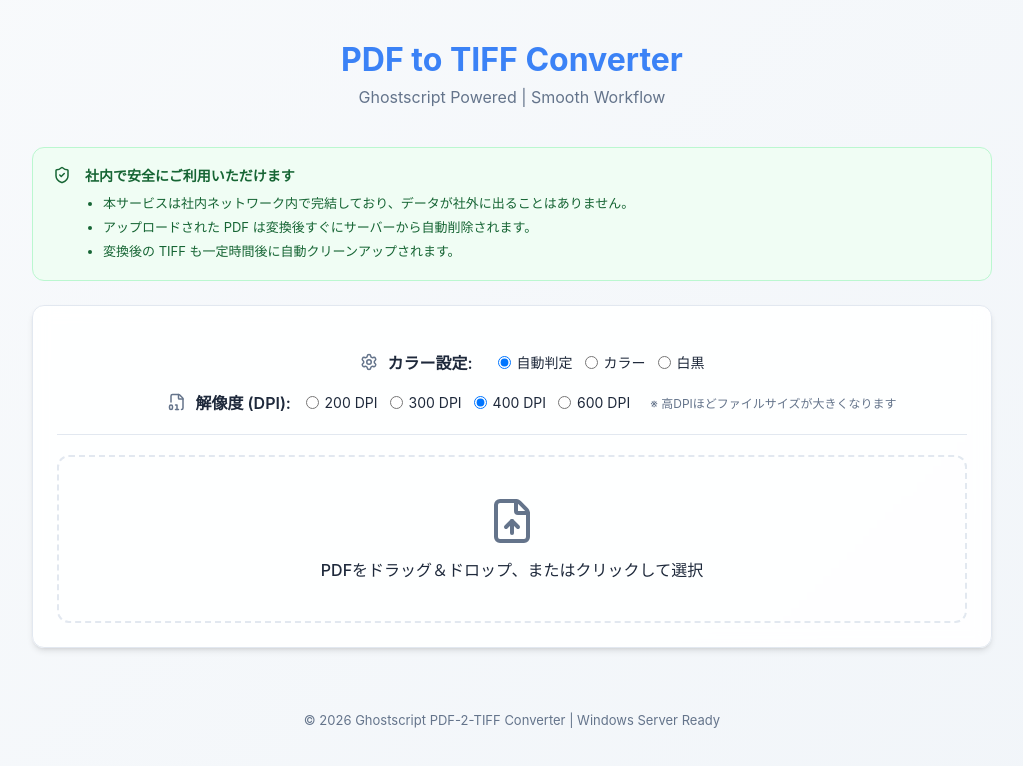
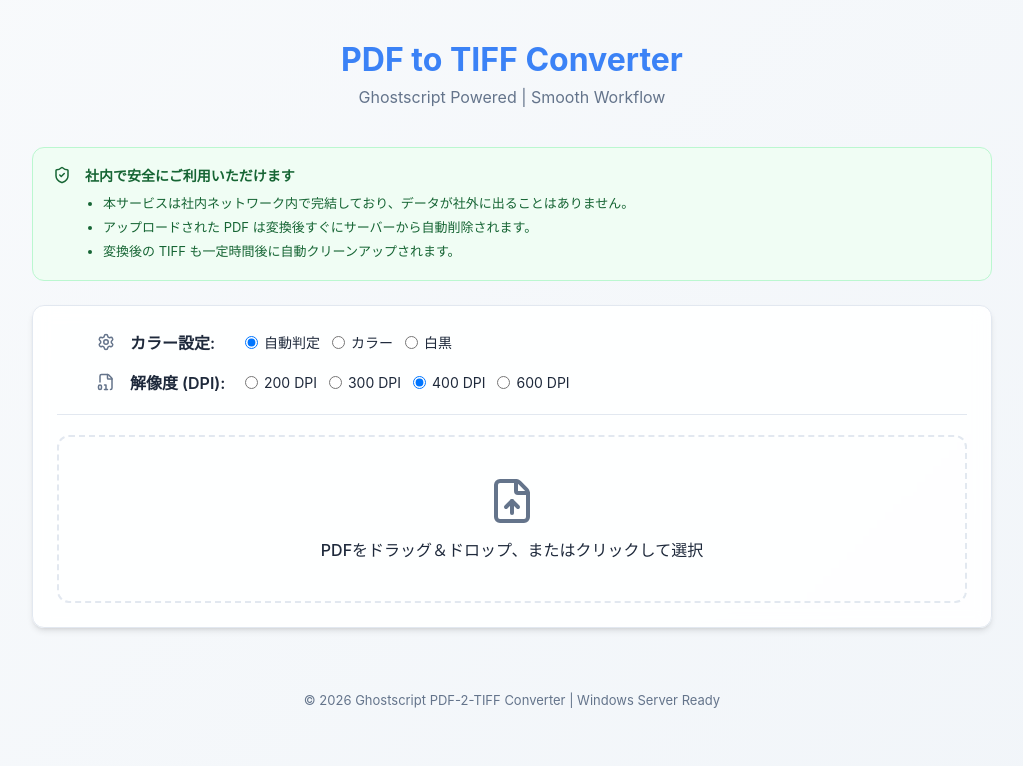
Before and after one commit to masaya-kikuchi-59253/pdf-2-tiff, a React app in the folder frontend/: page / in a window 1280 px wide. Shown: the top 766 px of the page, without its empty margins (128-1151 px from the left). Built offline with nearby package versions, Linux system fonts and the light colour scheme; the HTML template or start-up script is replaced by a standard one.

Commit message:
style: fix settings alignment and remove DPI disclaimer

```diff
--- a/frontend/src/App.jsx
+++ b/frontend/src/App.jsx
@@ -116,19 +116,11 @@ const App = () => {
       </div>
 
       <div className="glass-card">
-        <div className="settings-row" style={{
-          marginBottom: '20px',
-          borderBottom: '1px solid var(--border)',
-          paddingBottom: '20px',
-          display: 'flex',
-          flexDirection: 'column',
-          gap: '16px',
-          paddingLeft: '40px' // Indent settings from the left
-        }}>
-          <div style={{ display: 'flex', alignItems: 'center', gap: '10px', justifyContent: 'flex-start' }}>
+        <div className="settings-row">
+          <div className="settings-group">
             <Settings size={18} color="var(--text-muted)" />
-            <span style={{ fontWeight: 600, minWidth: '100px', textAlign: 'left' }}>カラー設定:</span>
-            <div className="radio-group" style={{ display: 'flex', gap: '12px' }}>
+            <span className="settings-label">カラー設定:</span>
+            <div className="radio-group">
               {['auto', 'color', 'bw'].map(m => (
                 <label key={m} className="radio-label">
                   <input
@@ -146,10 +138,10 @@ const App = () => {
             </div>
           </div>
 
-          <div style={{ display: 'flex', alignItems: 'center', gap: '10px', justifyContent: 'flex-start' }}>
+          <div className="settings-group">
             <FileDigit size={18} color="var(--text-muted)" />
-            <span style={{ fontWeight: 600, minWidth: '100px', textAlign: 'left' }}>解像度 (DPI):</span>
-            <div className="radio-group" style={{ display: 'flex', gap: '12px' }}>
+            <span className="settings-label">解像度 (DPI):</span>
+            <div className="radio-group">
               {[200, 300, 400, 600].map(d => (
                 <label key={d} className="radio-label">
                   <input
@@ -163,7 +155,6 @@ const App = () => {
                 </label>
               ))}
             </div>
-            <span style={{ fontSize: '12px', color: 'var(--text-muted)', marginLeft: '10px' }}>※ 高DPIほどファイルサイズが大きくなります</span>
           </div>
         </div>
 
--- a/frontend/src/index.css
+++ b/frontend/src/index.css
@@ -37,6 +37,8 @@ body {
   box-shadow: var(--shadow);
   padding: 24px;
   margin-bottom: 24px;
+  text-align: left;
+  /* Ensure left alignment by default */
 }
 
 .btn {
@@ -77,9 +79,25 @@ body {
 
 .settings-row {
   display: flex;
-  gap: 20px;
-  margin-top: 20px;
+  flex-direction: column;
+  gap: 16px;
+  margin-bottom: 20px;
+  border-bottom: 1px solid var(--border);
+  padding-bottom: 20px;
+}
+
+.settings-group {
+  display: flex;
   align-items: center;
+  gap: 15px;
+  padding-left: 40px;
+  /* Indentation */
+}
+
+.settings-label {
+  font-weight: 600;
+  min-width: 100px;
+  color: var(--text-main);
 }
 
 .radio-group {
```
